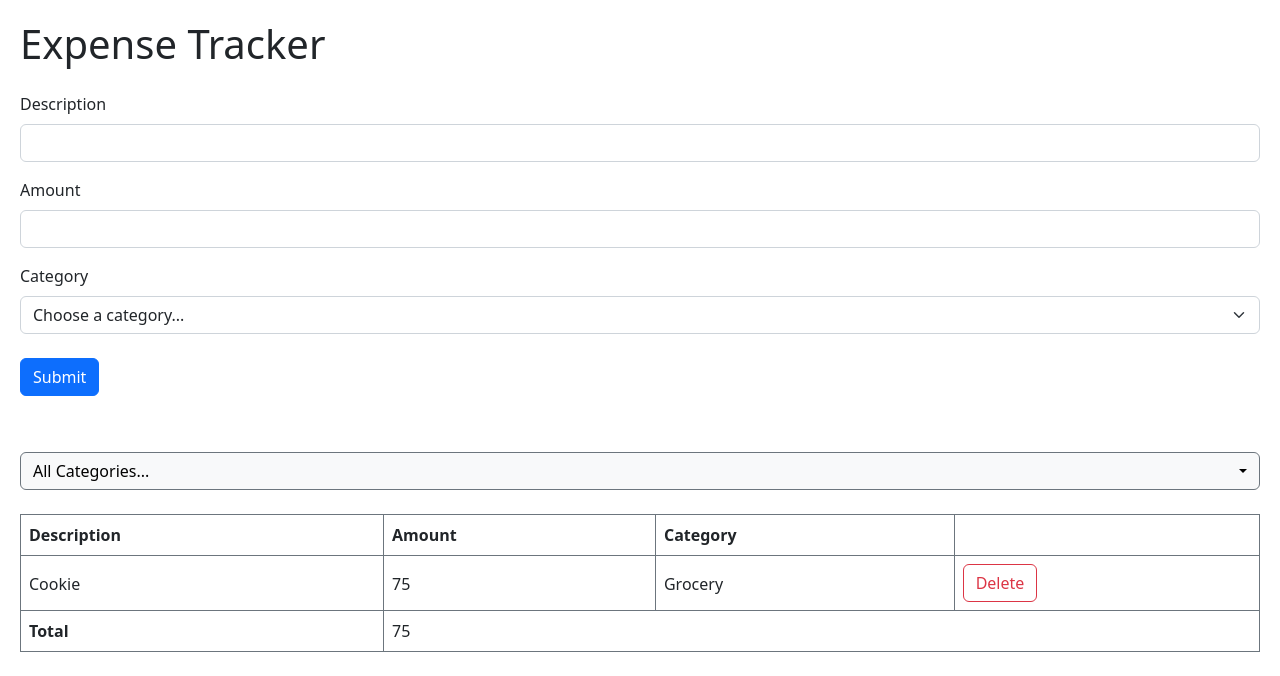
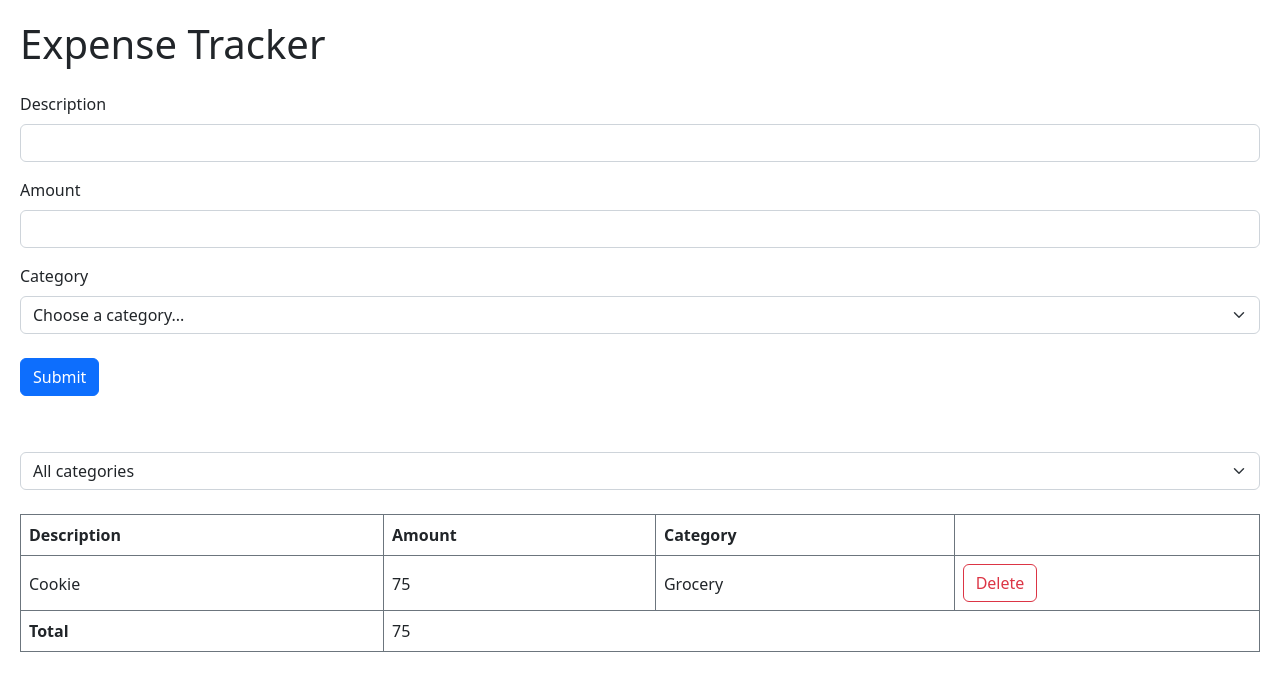
Before and after one commit to animesh0701/expense_tracker, a React (Vite) app: page / in a window 1280 px wide. Shown: the top 676 px of the page. Built offline with nearby package versions, Linux system fonts and the light colour scheme.

Commit message:
Added filtering

```diff
--- a/index.html
+++ b/index.html
@@ -4,7 +4,7 @@
     <meta charset="UTF-8" />
     <link rel="icon" type="image/svg+xml" href="/vite.svg" />
     <meta name="viewport" content="width=device-width, initial-scale=1.0" />
-    <title>Vite + React + TS</title>
+    <title>Expense Tracker</title>
   </head>
   <body>
     <div id="root"></div>
--- a/src/App.tsx
+++ b/src/App.tsx
@@ -26,17 +26,11 @@ function App() {
     setList(list.filter((item) => item.description !== key));
   };
 
-  //Total expense calculator
-  const amounts = list.map((item) => {
-    return item.amount;
-  });
-  const total = amounts.reduce((sum, amount) => sum + amount, 0);
-
   return (
     <div className="App">
       <h1>Expense Tracker</h1>
       <ExpenseForm formInput={updateList} />
-      <ExpenseList items={list} handleClick={clickHandler} total={total} />
+      <ExpenseList items={list} handleClick={clickHandler} />
     </div>
   );
 }
--- a/src/components/ExpenseList.tsx
+++ b/src/components/ExpenseList.tsx
@@ -1,38 +1,45 @@
-import React from "react";
+import React, { useState } from "react";
 
 interface Props {
   items: { description: string; amount: number; category: string }[];
   handleClick: (key: string) => void;
-  total: number;
 }
 
-const ExpenseList = ({ items, handleClick, total }: Props) => {
+const ExpenseList = ({ items, handleClick }: Props) => {
+  const [filter, setFilter] = useState("All categories");
+
+  const amounts =
+    filter === "All categories"
+      ? items.map((item) => {
+          return item.amount;
+        })
+      : items.map((item) => {
+          if (item.category === filter) return item.amount;
+          else return 0;
+        });
+  const total = amounts.reduce((total, amount) => total + amount, 0);
+
+  console.log(total);
+
   return (
     <div className="d-flex align-content-around flex-column">
-      <div className="dropdown d-flex mt-2 mb-4">
-        <button
-          className="btn btn-light dropdown-toggle border-secondary flex-fill d-flex justify-content-between align-items-center"
-          data-bs-toggle="dropdown"
-          type="button"
-          id="categories"
-          data-toggle="dropdown"
-          aria-haspopup="true"
-          aria-expanded="false"
+      <div className="mt-2 mb-4">
+        <select
+          className="form-select"
+          name="category"
+          id="category"
+          onChange={(e) => {
+            setFilter(e.target.value);
+          }}
         >
-          All Categories...
-        </button>
-        <ul
-          className="dropdown-menu flex-fill w-100"
-          aria-labelledby="categories"
-        >
-          {items.map((item) => (
-            <li key={item.description}>
-              <a className="dropdown-item" href="#">
-                {item.category}
-              </a>
-            </li>
-          ))}
-        </ul>
+          <option defaultValue="none">All categories</option>
+          <option value="Grocery">Grocery</option>
+          <option value="Entertainment">Entertainment</option>
+          <option value="Bills">Bills</option>
+          <option value="Taxes">Taxes</option>
+          <option value="Services">Services</option>
+          <option value="Shopping">Shopping</option>
+        </select>
       </div>
 
       <table className="table table-bordered border-secondary mb-2 p-2">
@@ -45,7 +52,8 @@ const ExpenseList = ({ items, handleClick, total }: Props) => {
           </tr>
         </thead>
         <tbody>
-          {items.map((item) => (
+          {filter === "All categories"
+            ? items.map((item) => (
                 <tr key={item.description}>
                   <td className="pt-3 pb-1">{item.description}</td>
                   <td className="pt-3 pb-1">{item.amount}</td>
@@ -61,7 +69,27 @@ const ExpenseList = ({ items, handleClick, total }: Props) => {
                     </button>
                   </td>
                 </tr>
-          ))}
+              ))
+            : items.map(
+                (item) =>
+                  filter === item.category && (
+                    <tr key={item.description}>
+                      <td className="pt-3 pb-1">{item.description}</td>
+                      <td className="pt-3 pb-1">{item.amount}</td>
+                      <td className="pt-3 pb-1">{item.category}</td>
+                      <td>
+                        <button
+                          onClick={() => {
+                            handleClick(item.description);
+                          }}
+                          className="btn btn-outline-danger"
+                        >
+                          Delete
+                        </button>
+                      </td>
+                    </tr>
+                  )
+              )}
           <tr>
             <th scope="row" className="pt-2 pb-2">
               Total
```
Lines whose indentation alone changed are shown as unchanged.
